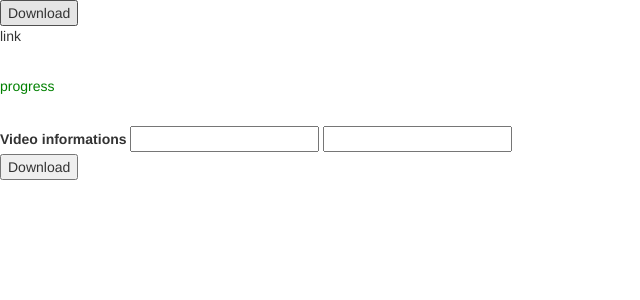
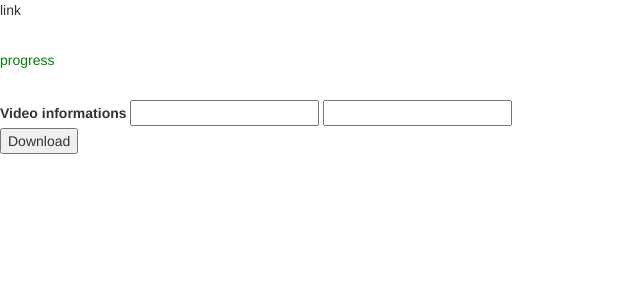
Before and after one commit to Yousuf-Basir/node-youtube-converter, a Node server app: template views/pages/downloadPage.ejs in a window 1280 px wide. Shown: the top 300 px of the page, without its empty margins (0-640 px from the left). Run offline with Node 20, Linux system fonts and the light colour scheme; the template is opened without the code that fills it, so the values that code supplies are empty; some libraries are stand-ins or nearby versions.

Commit message:
Comments

```diff
--- a/views/pages/downloadPage.ejs
+++ b/views/pages/downloadPage.ejs
@@ -41,7 +41,7 @@
 
 
 </script>
-<button>Download</button>
+
 <p class="link">link</p>
 <br>
 <p class="log">progress</p>
```
